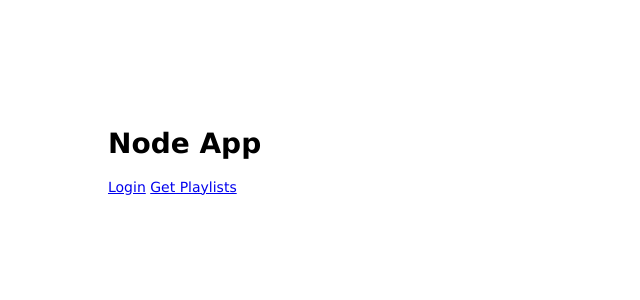
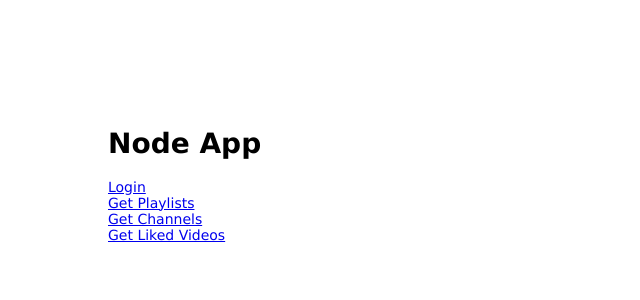
Before and after one commit to Kyohei-us/nodeReactPassport, a Node server app: page / in a window 1280 px wide. Shown: the top 300 px of the page, without its empty margins (0-640 px from the left). Run offline with Node 20, Linux system fonts and the light colour scheme; some libraries are stand-ins or nearby versions.

Commit message:
Add buttons for getChannels and getLikedVideos

```diff
--- a/src/views/index.html
+++ b/src/views/index.html
@@ -9,8 +9,10 @@
 
         <main>
             <h1>Node App</h1>
-            <a href="/api/youtube/auth/youtube">Login</a>
-            <a href="/api/youtube/getPlaylists">Get Playlists</a>
+            <a href="/login">Login</a> <br />
+            <a href="/api/youtube/getPlaylists">Get Playlists</a> <br />
+            <a href="/api/youtube/getChannels" >Get Channels</a> <br />
+            <a href="/api/youtube/getLikedVideos">Get Liked Videos</a> <br />
         </main>
 
         <!-- Add Users -->
```
